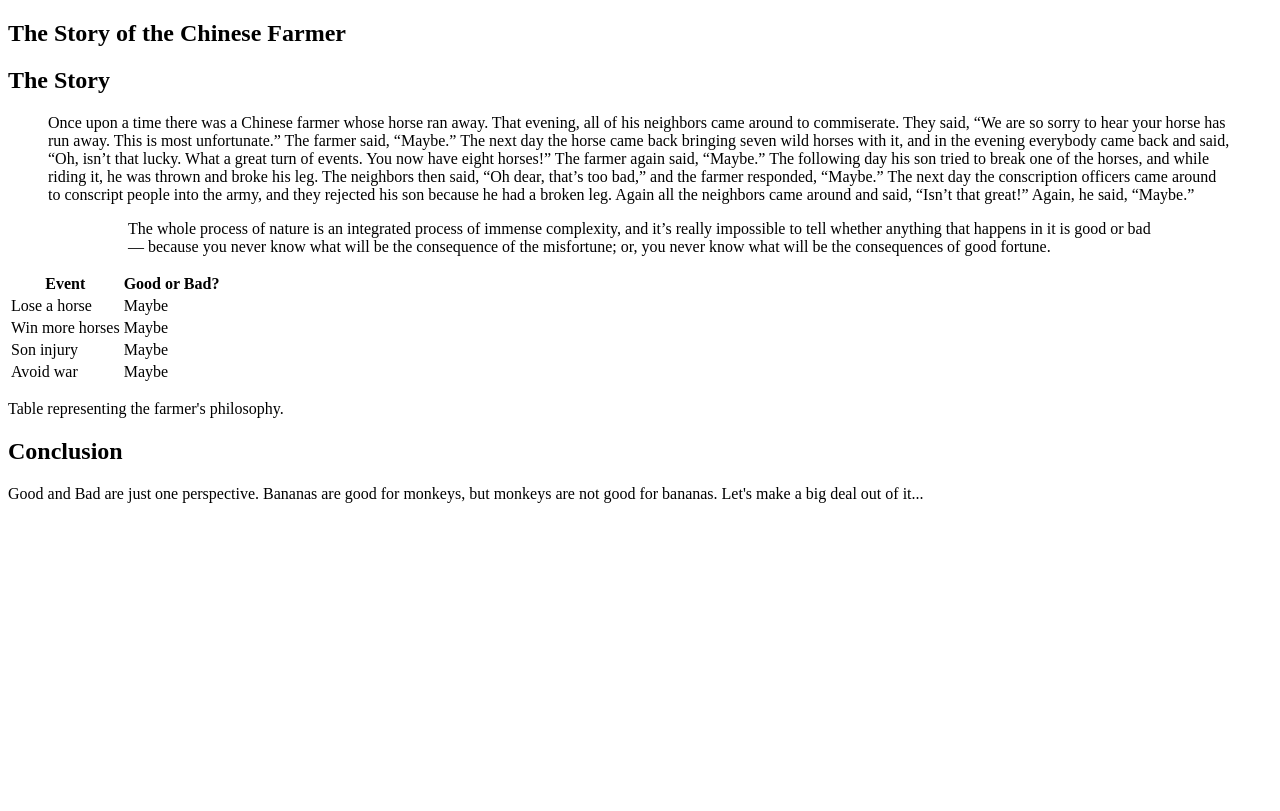
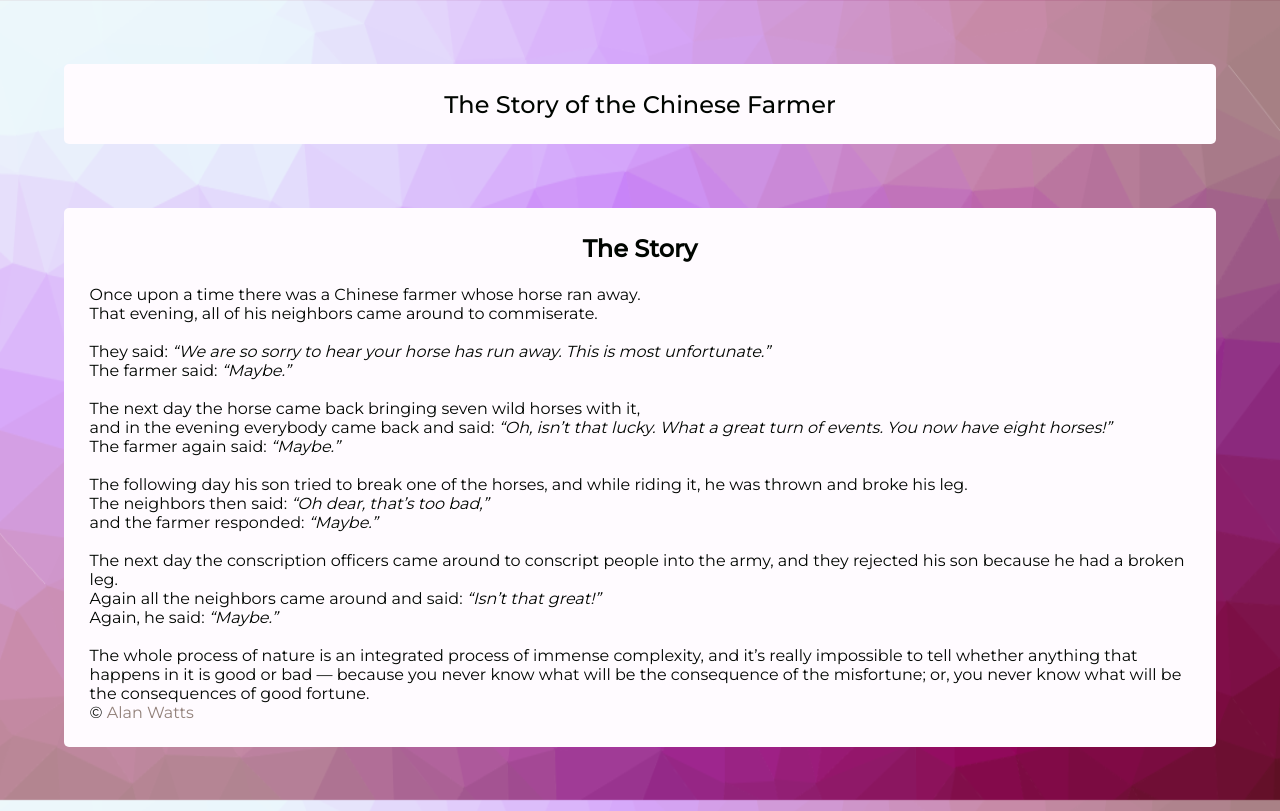
Before and after one commit to MagaSu/progressive-enhancement, a plain HTML site: page index.html in a window 1280 px wide. Drawn offline with Linux system fonts and the light colour scheme; a web font is replaced by a local one.

Commit message:
Edited html and added some styles

```diff
--- a/index.html
+++ b/index.html
@@ -5,42 +5,60 @@
   <meta http-equiv="X-UA-Compatible" content="IE=edge">
   <meta name="viewport" content="width=device-width, initial-scale=1.0">
 
+  <!-- Google fonts -->
+  <link rel="preconnect" href="https://fonts.googleapis.com">
+  <link rel="preconnect" href="https://fonts.gstatic.com" crossorigin>
+  <link href="https://fonts.googleapis.com/css2?family=Italianno&family=Montserrat:wght@200;400;500&display=swap" rel="stylesheet">
+
   <!-- Styles -->
   <link type="text/css" rel="stylesheet" href="styles.css">
   <title>Story</title>
 </head>
 <body>
-  <section>
-    <h1>The Story of the Chinese Farmer</h1>
+  <section class="container">
+    <header class="intro">
+      <h1 class="intro-title">The Story of the Chinese Farmer</h1>
+    </header>
   </section>
 
-  <section>
-    <h2>The Story</h2>
-    <blockquote>
-      Once upon a time there was a Chinese farmer whose horse ran away.
-      That evening, all of his neighbors came around to commiserate.
-      They said, “We are so sorry to hear your horse has run away.
-      This is most unfortunate.” The farmer said, “Maybe.”
-      The next day the horse came back bringing seven wild horses with it,
-      and in the evening everybody came back and said, “Oh, isn’t that lucky.
-      What a great turn of events.
-      You now have eight horses!” The farmer again said, “Maybe.”
+  <section class="container content">
+    <h2 class="content-title">The Story</h2>
+    <blockquote class="content-text">
+      Once upon a time there was a Chinese farmer whose horse ran away.</br>
+      That evening, all of his neighbors came around to commiserate.</br>
+    </br>
+      They said: <em>“We are so sorry to hear your horse has run away.
+      This is most unfortunate.”</em> </br>The farmer said: <em>“Maybe.”</em>
+    </br>
+    </br>
+      The next day the horse came back bringing seven wild horses with it,</br>
+      and in the evening everybody came back and said:
+      <em>“Oh, isn’t that lucky. What a great turn of events. You now have eight horses!”</em></br>
+      The farmer again said: <em>“Maybe.”</em></br>
+    </br>
       The following day his son tried to break one of the horses,
-      and while riding it, he was thrown and broke his leg. The neighbors then said,
-      “Oh dear, that’s too bad,” and the farmer responded, “Maybe.”
+      and while riding it, he was thrown and broke his leg.
+    </br>
+      The neighbors then said: <em>“Oh dear, that’s too bad,”</em>
+    </br>
+      and the farmer responded: <em>“Maybe.”</em></br>
+    </br>
       The next day the conscription officers came around to conscript people into the army,
       and they rejected his son because he had a broken leg.
-      Again all the neighbors came around and said, “Isn’t that great!” Again, he said, “Maybe.”
+    </br>
+      Again all the neighbors came around and said: <em>“Isn’t that great!”</em> </br>Again, he said: <em>“Maybe.”</em>
     <blockquote>
-    <figure>
+    </br>
+    <figure  class="content-quote">
       The whole process of nature is an integrated process of immense complexity,
       and it’s really impossible to tell whether anything that happens in it is good or bad —
       because you never know what will be the consequence of the misfortune;
-      or, you never know what will be the consequences of good fortune.
+      or, you never know what will be the consequences of good fortune.</br>
+      ©<a target="_blank" href="https://en.wikipedia.org/wiki/Alan_Watts"> Alan Watts</a>
     </figure>
   </section>
 
-  <section>
+    <!-- <section class="table">
       <table>
         <tr>
           <th>Event</th>
@@ -63,17 +81,18 @@
           <td>Maybe</td>
         </tr>
       </table>
-    <p>Table representing the farmer's philosophy.</p>
-  </section>
+      <p class="table-info">Table representing the farmer's philosophy.</p>
+    </section> -->
 
-  <section>
-    <h2>Conclusion</h2>
-    <p>
+    <!-- <footer class="conclusion">
+      <h2 class="conclusion-title">Conclusion</h2>
+      <p class="conclusion-text">
         Good and Bad are just one perspective.
         Bananas are good for monkeys,
         but monkeys are not good for bananas.
         Let's make a big deal out of it...
       </p>
+    </footer> -->
   </section>
 </body>
 </html>
--- a/styles.css
+++ b/styles.css
@@ -0,0 +1,45 @@
+* {
+  margin: 0;
+  padding: 0;
+}
+body {
+  background: url(images/bg-2.png) no-repeat fixed,#FFFCF9;
+  background-size: 100%;
+  font-family: 'Montserrat', sans-serif;
+}
+h1, h2, p, blockquote, q {
+  color: #000500;
+}
+a {
+  text-decoration: none;
+  color: #92817a;
+}
+a:hover {
+  color: #f1dabf;
+}
+
+/* Container */
+
+.container {
+  margin: 5%;
+  padding: 2%;
+  border-radius: 5px ;
+  background-color: #fffbff;
+}
+
+/* Header - Intro */
+
+.intro
+{
+  text-align: center;
+}
+.intro-title {
+  font-weight: 500;
+}
+
+/* Content */
+
+.content h2 {
+  text-align: center;
+  margin-bottom: 2%;
+}
```
Also changed, not shown: images/bg-1.png (added), images/bg-2.png (added). Lines whose indentation alone changed are shown as unchanged.
